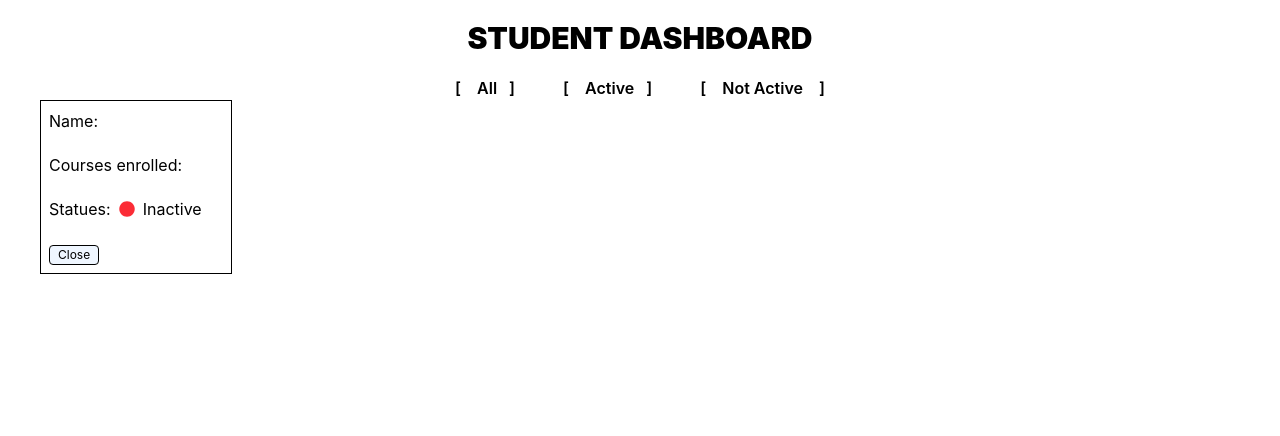
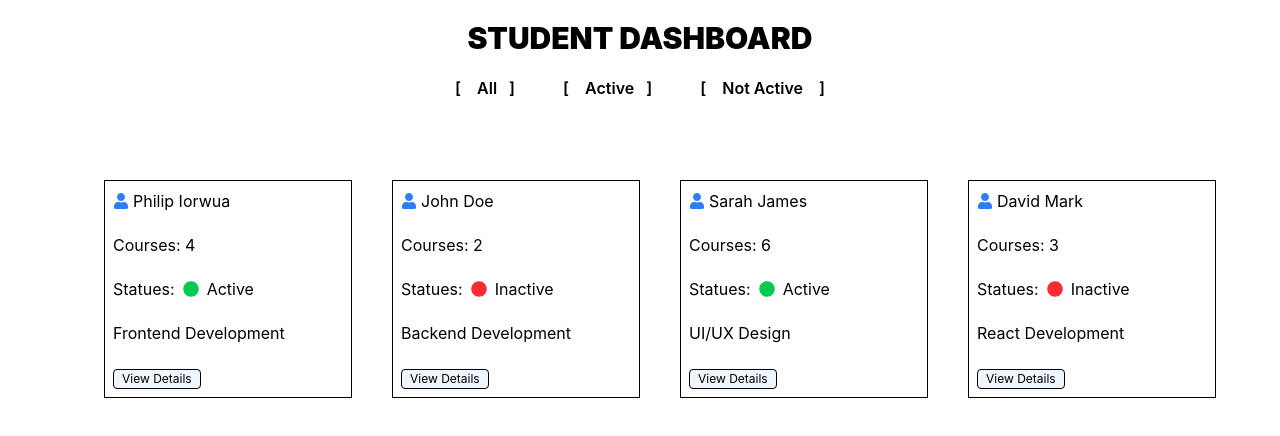
Before and after one commit to terhemeniorwua-png/-student-dashboard, a React (Vite) app: page / in a window 1280 px wide. Shown: the top 436 px of the page. Built offline with nearby package versions, Linux system fonts and the light colour scheme.

Commit message:
add the studentcard and student list functionality

```diff
--- a/src/App.jsx
+++ b/src/App.jsx
@@ -8,7 +8,7 @@ import ClassList from './components/StudentList'
 import StudentCard from './components/StudentCard'
 
 function App() {
-  const [count, setCount] = useState(0);
+  // const [count, setCount] = useState(0);
 
   const students = [
   {
@@ -46,7 +46,7 @@ function App() {
   return (
     <>
 
-    <Header />
+    <Header statues = {students}/>
     <ClassList student={ students }/>
 
     </>
--- a/src/components/Header.jsx
+++ b/src/components/Header.jsx
@@ -8,12 +8,18 @@ const Head = () => {
      );
 }
 
-const Nav = () => {
+const Nav = (props) => {
+
+    const handleInactive =()=>{
+
+    }
+
+
     return (
             <>
                 <nav>
                     <ul className="flex gap-12 pt-5 items-cneter justify-center font-semibold">
-                        <li>[ &ensp;  All &ensp;]</li>
+                        <li onClick={handleInactive}>[ &ensp;  All &ensp;]</li>
                         <li>[ &ensp; Active &ensp;]</li>
                         <li>[ &ensp; Not Active &ensp; ]</li>
                     </ul>
--- a/src/components/StudentCard.jsx
+++ b/src/components/StudentCard.jsx
@@ -2,25 +2,26 @@ import { FaCircle, FaUser } from "react-icons/fa";
 import Button from "./Button";
 
 
-const StudentCard = ({student}) => {
+const StudentCard = ({studentInfo, state}) => {
+    console.log(studentInfo)
 
     return (
         <>
         {
 
-                    <div className="border w-[15%] p-2 space-y-5 mb-5 ml-10" key={student.id}>
+                    <div className="border w-[20%] m-auto p-2 space-y-5 mb-5 mt-20" key={studentInfo.id}>
                      <div>
-                        <p>Name: {student.name}</p>
+                        <p>Name: {studentInfo.name}</p>
                     </div>
-                    <p>Courses enrolled: {student.courses}</p>
+                    <p>Courses enrolled: {studentInfo.courses}</p>
                     <p className="flex items-center gap-2">Statues:
-                        <FaCircle className={student.active === true? 'text-green-500 Active'
-                        : 'text-red-500'}/> {student.active === true? ' Active'
+                        <FaCircle className={studentInfo.active === true? 'text-green-500 Active'
+                        : 'text-red-500'}/> {studentInfo.active === true? ' Active'
                         : 'Inactive'}
                         </p>
-                    <p>{student.course}</p>
+                    <p>{studentInfo.course}</p>
 
-                    <Button value='Close' functionality={(e)=>{handleClose(e)}}/>
+                    <Button value='Close' functionality={state}/>
                     </div>
 
 
--- a/src/components/StudentList.jsx
+++ b/src/components/StudentList.jsx
@@ -8,30 +8,36 @@ import StudentCard from "./StudentCard";
 const ClassList = (props) => {
 
     const [show, setShow] = useState(false)
+    const [selectedId, setSelectedId] = useState(null)
 
-     const handleClicked = e =>{
-                    let clicked = e.target
+     const handleClicked = id =>{
+
+       props.student.map(std =>{
+            id === std.id && setSelectedId(std)
+                    setShow(true)
+
+        })
 
 
-                    console.log(clicked)
 
                 }
 
-                // const handleClose = e =>{
-                //     let clicked = e.target
+                const handleClose = ()=>{
+                     setShow(false)
 
-                // }
-if(show){
+                }
+if(!show){
 
     return (
         <>
-           {
+           <div className="grid grid-cols-4 px-[5%] pt-20">
+            {
             props.student.map(student =>{
 
 
 
                 return(
-                    <div className="border w-[15%] p-2 space-y-5 mb-5 ml-10" key={student.id}>
+                    <div className="border p-2 space-y-5 mb-5 ml-10" key={student.id}>
                      <div className="flex items-center gap-1 ">
                         <FaUser className="text-blue-500"/>
                         <p>{student.name}</p>
@@ -43,19 +49,20 @@ if(show){
                          {student.active === true? ' Active' : 'Inactive'}</p>
                     <p>{student.course}</p>
 
-                    <Button value='View Details' functionality={(e)=>{handleClicked(e)}} id={student.id}/>
+                    <Button value='View Details' functionality={()=>handleClicked(student.id)}/>
                     </div>
 
                 )
             })
            }
+           </div>
         </>
      );
     }
 
 
 else{
-    return(<StudentCard student={ props }/>)
+    return(<StudentCard studentInfo={selectedId} state={handleClose}/>)
 }
 }
 
```
